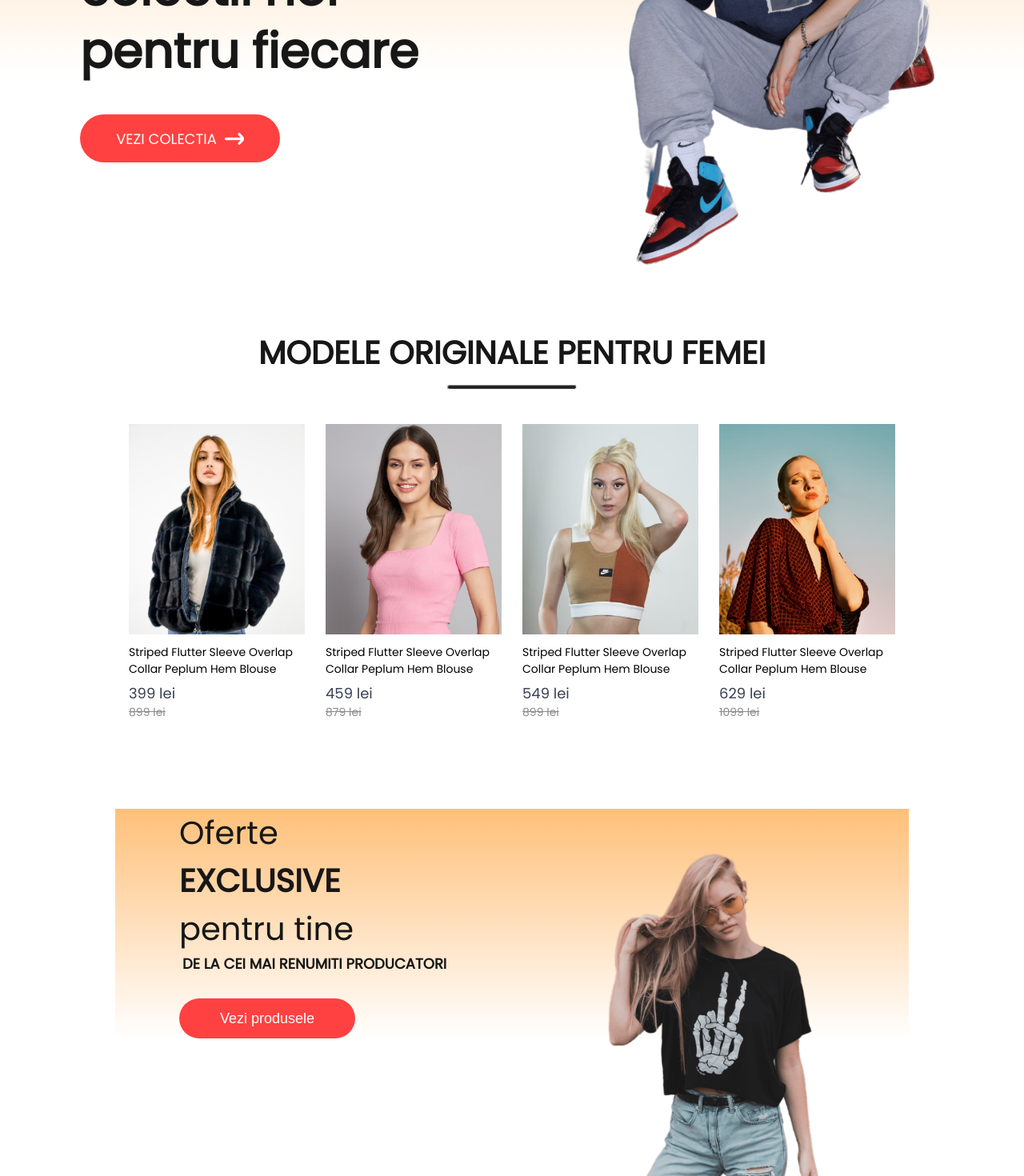
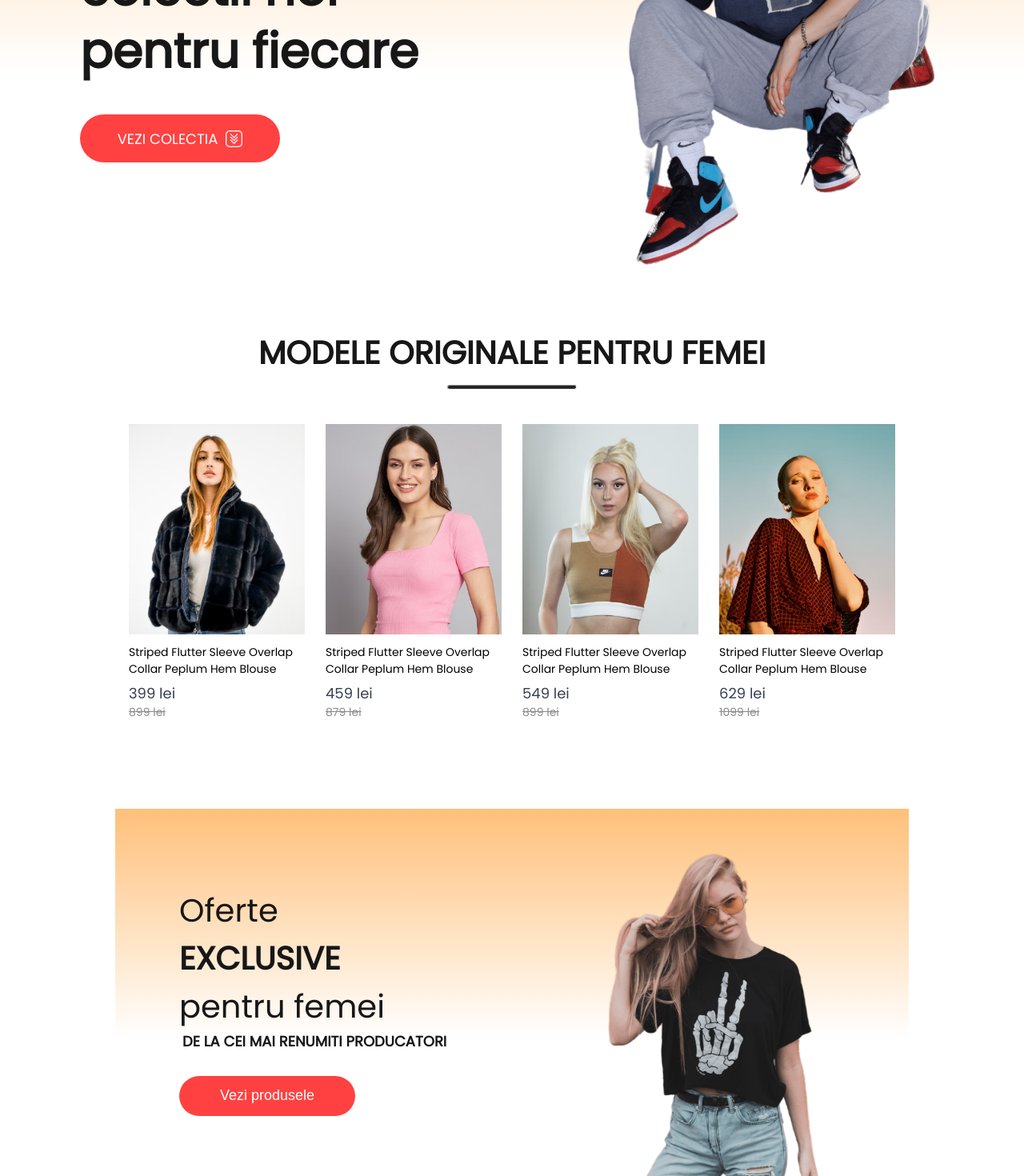
Before and after one commit to reacter04/didu_shop_frontend, a React (Create React App) app: page / in a window 1280 px wide. Shown: the part 460-1930 px from the top of the page at 80% size. Built offline with nearby package versions, Linux system fonts and the light colour scheme.

Commit message:
am finisat tot absolut

```diff
--- a/src/Components/Hero/Hero.css
+++ b/src/Components/Hero/Hero.css
@@ -50,6 +50,10 @@
   font-size: 22px;
   font-weight: 500;
   cursor: pointer;
+}
+
+.hero-latest-btn img {
+  height: 35%;
 }
 
 .hero-right {
--- a/src/Components/Hero/Hero.jsx
+++ b/src/Components/Hero/Hero.jsx
@@ -1,8 +1,9 @@
 import React from "react";
 import "./Hero.css";
+import { Link } from "react-scroll";
 import hand_icon from "../Assets/hand_icon.png";
-import arrow_icon from "../Assets/arrow.png";
-import hero_image from "../Assets/hero_image.png"
+import arrow_icon from "../Assets/dropdown_icon.png";
+import hero_image from "../Assets/hero_image.png";
 
 function Hero() {
   return (
@@ -10,21 +11,29 @@ function Hero() {
       <div className="hero-left">
         <h2>Articole recent adaugate</h2>
         <div>
-          <div className="hero-hend-icon">
+          <div onClick={() => console.log(2)} className="hero-hend-icon">
             <p>ACUM</p>
             <img src={hand_icon} alt="handIcon" />
           </div>
-
           <p>colectii noi</p>
           <p>pentru fiecare</p>
         </div>
-        <div className="hero-latest-btn">
-          <div>VEZI COLECTIA</div>
-          <img src={arrow_icon} alt="arrowIcon" />
-        </div>
+        <Link
+          to="collection"
+          spy={true}
+          smooth={true}
+          offset={0}
+          duration={1000}
+        >
+          {" "}
+          <div className="hero-latest-btn">
+            <div>VEZI COLECTIA</div>
+            <img src={arrow_icon} alt="arrowIcon" />
+          </div>
+        </Link>
       </div>
       <div className="hero-right">
-         <img src={hero_image} alt="heroImage" />
+        <img src={hero_image} alt="heroImage" />
       </div>
     </div>
   );
--- a/src/Components/NewCollection/NewCollection.jsx
+++ b/src/Components/NewCollection/NewCollection.jsx
@@ -5,7 +5,7 @@ import Item from "../Item/Item";
 
 function NewCollection() {
   return (
-    <div className="new-collection">
+    <div className="new-collection" id="collection">
       <h1>COLECTIILE NOI</h1>
       <hr />
       <div className="collection">
--- a/src/Components/Offers/Offers.css
+++ b/src/Components/Offers/Offers.css
@@ -7,6 +7,12 @@
   margin-bottom: 150px;
   background: linear-gradient(180deg, #feb460d6, #ffffff 60%);
 };
+
+.offers a:link,
+.offers a:visited {
+  text-decoration: none;
+  color: black;
+}
 
 .offers-left-side {
   flex: 1;
--- a/src/Components/Offers/Offers.jsx
+++ b/src/Components/Offers/Offers.jsx
@@ -1,8 +1,14 @@
-import React from "react";
+import React, { useEffect } from "react";
 import "./Offers.css";
 import exclusive_image from "../Assets/exclusive_image.png";
+import { Link } from "react-router-dom";
 
 function Offers() {
+
+  useEffect(() => {
+    return () => window.scrollTo(0, 0);
+  }, []);
+
   return (
     <div className="offers">
       <div className="offers-left-side">
@@ -10,9 +16,11 @@ function Offers() {
         <h1>
           <strong>EXCLUSIVE</strong>
         </h1>
-        <h1>pentru tine</h1>
+        <h1>pentru femei</h1>
         <p>DE LA CEI MAI RENUMITI PRODUCATORI</p>
-        <button>Vezi produsele</button>
+        <Link to="/womens">
+          <button>Vezi produsele</button>
+        </Link>
       </div>
       <div className="offers-right-side">
         <img src={exclusive_image} alt="exclusiveImage" />
--- a/src/Context/ShopContext.jsx
+++ b/src/Context/ShopContext.jsx
@@ -2,8 +2,6 @@ import React, { useState, useEffect, createContext } from "react";
 import allProducts from "../Components/Assets/allProducts";
 
 export const ShopContext = createContext();
-
-
 
 let defaultCart = Array.from({ length: allProducts.length }, () => ({
   s: 0,
--- a/src/Pages/CSS/ShopCategory.css
+++ b/src/Pages/CSS/ShopCategory.css
@@ -110,7 +110,7 @@
     padding: 3px 8px;
   }
   .shop-category-sort select {
-    font-size: 11px;
+    font-size: 12px;
   }
   .shop-category-products {
     width: 95%;
@@ -125,7 +125,7 @@
 
 @media (max-width: 500px) {
   .shop-category-sort select {
-    font-size: 10px;
+    font-size: 12px;
   }
   .shop-category-products {
     grid-template-columns: 1fr 1fr;
--- a/src/Pages/Shop.jsx
+++ b/src/Pages/Shop.jsx
@@ -5,12 +5,11 @@ import Offers from "../Components/Offers/Offers";
 import NewCollection from "../Components/NewCollection/NewCollection";
 import NewsLetter from "../Components/NewsLetter/NewsLetter";
 
-
 function Shop() {
   return <div>
    <Hero/>
    <Popular/>
-   <Offers/>
+   <Offers />
    <NewCollection/>
    <NewsLetter/>
   </div>;
```
Also changed, not shown: src/Components/Assets/dropdown_icon.png.
